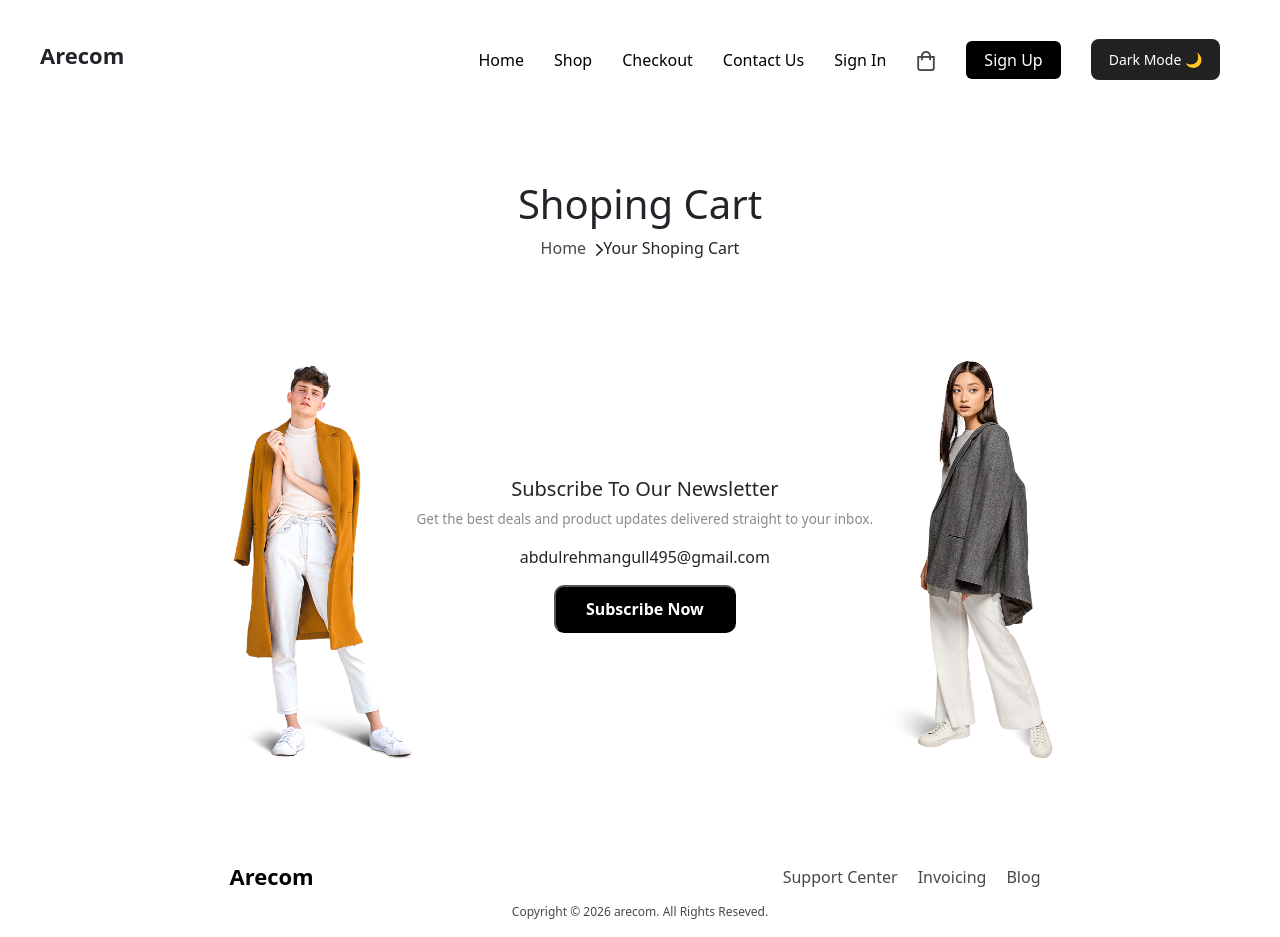
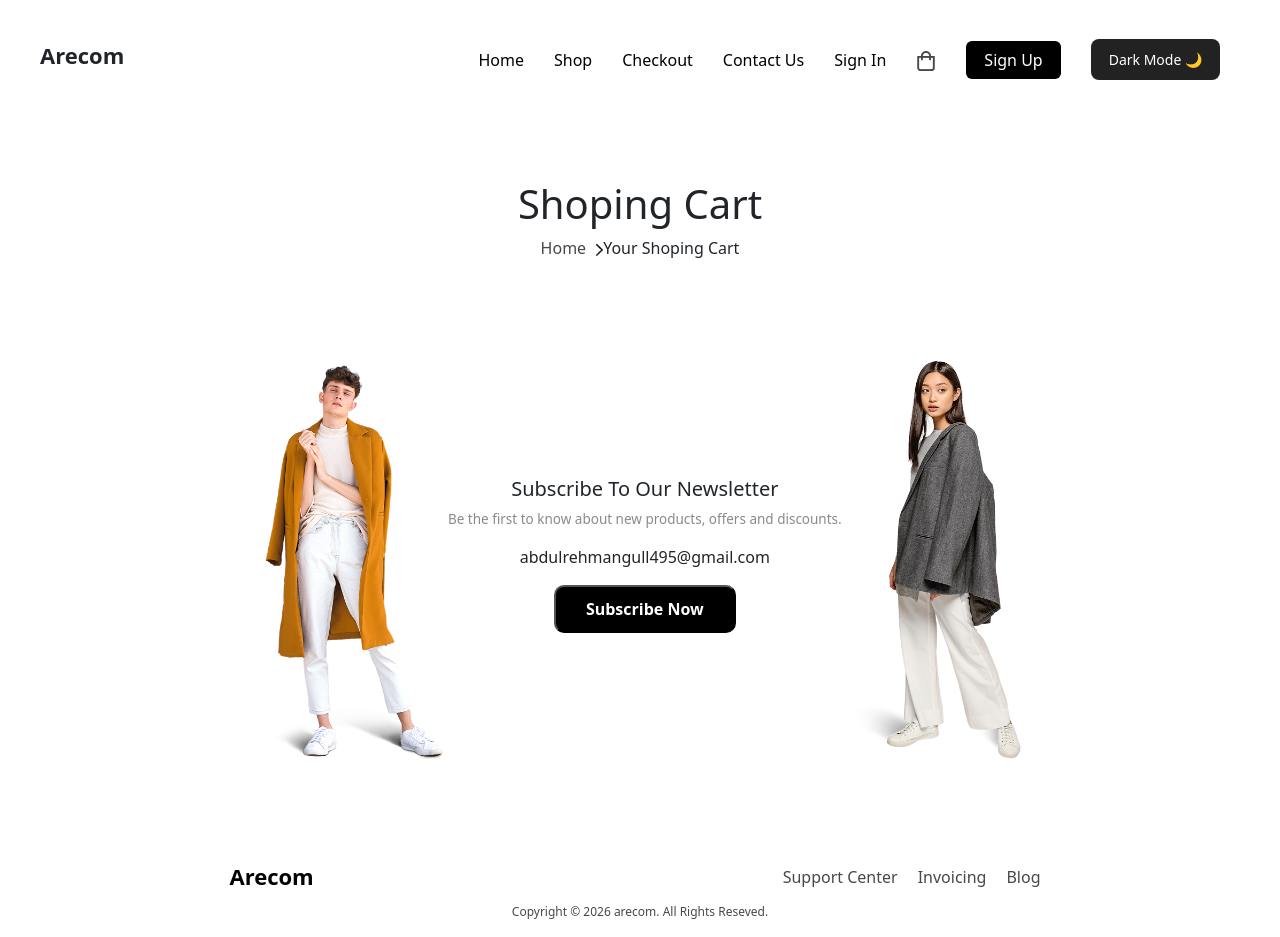
Before and after one commit to abdulrehmangull495/Arecom, a React (Vite) app: page /Cart in a window 1280 px wide. Built offline with nearby package versions, Linux system fonts and the light colour scheme.

Commit message:
update code

```diff
--- a/src/components/Cart.jsx
+++ b/src/components/Cart.jsx
@@ -18,7 +18,7 @@ const Cart = () => {
         </div>
         <div className="subsdiv">
           <h5 className="newsletter">Subscribe To Our Newsletter</h5>
-          <p className="getthe">Get the best deals and product updates delivered straight to your inbox.</p>
+          <p className="getthe">Be the first to know about new products, offers and discounts.</p>
              <p>abdulrehmangull495@gmail.com</p>
              <div>
               <button className="subsnow">Subscribe Now</button>
```
